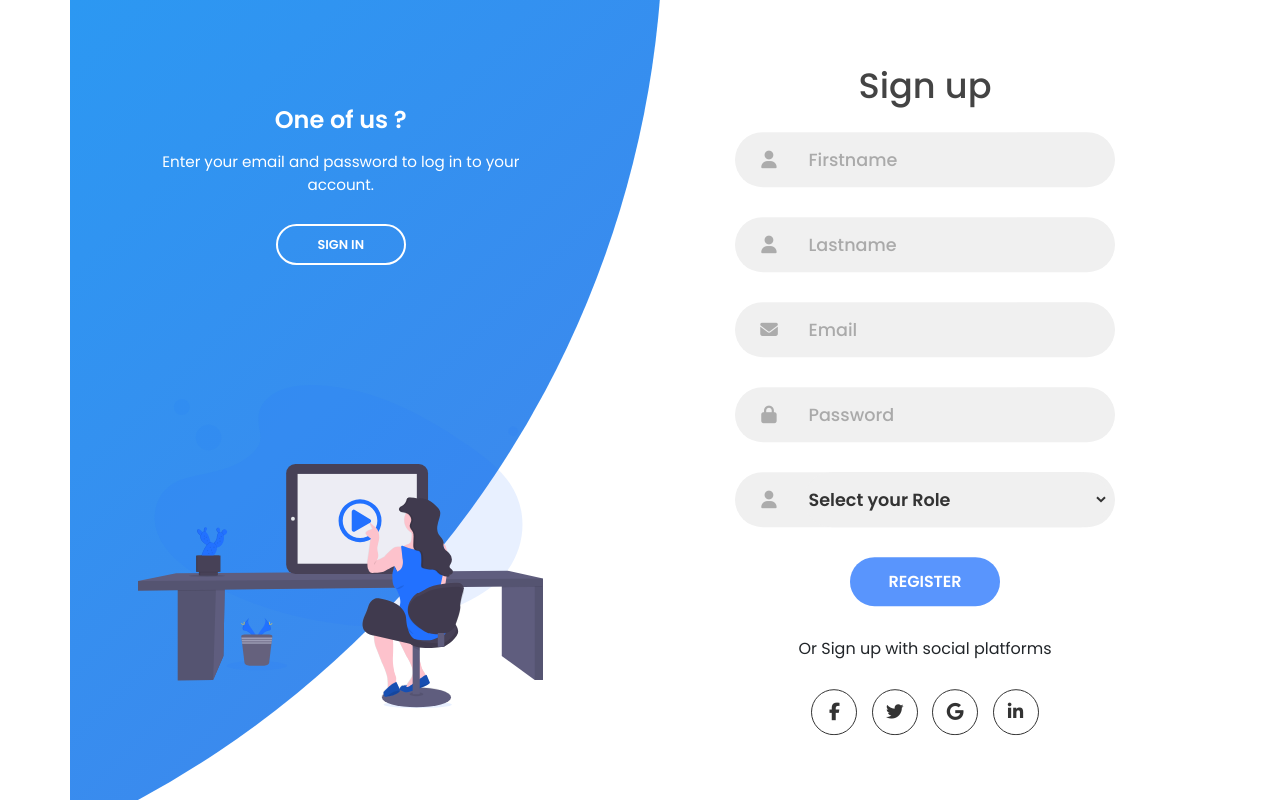
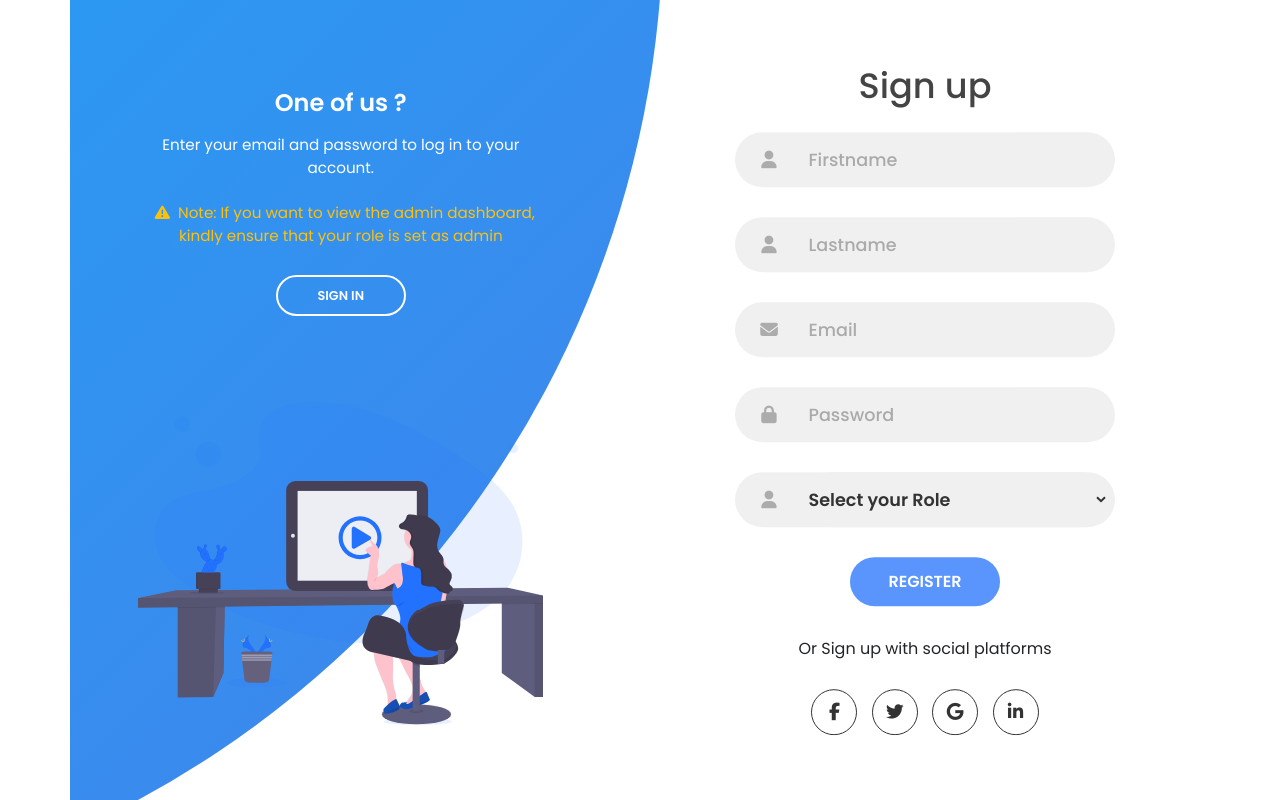
Before and after one commit to YUSRIN20/URL-Shortener-Frontend, a React (Vite) app: page / in a window 1280 px wide. Built offline with nearby package versions, Linux system fonts and the light colour scheme.

Commit message:
changed alligment on url dashboard and added warning message on register page added navigate button on navbar

```diff
--- a/src/Components/CreatedUrls.jsx
+++ b/src/Components/CreatedUrls.jsx
@@ -3,9 +3,9 @@ import React from 'react';
 const CreatedUrls = ({ responseData }) => {
     return (
         <div>
-            <h1 className='text-center'>Created Urls </h1>
+            <h1 className='text-center my-5'>Created Urls </h1>
             <div className='table-responsive'>
-                <table className="table table-striped mt-5">
+                <table className="table table-striped ">
                     <thead>
                         <tr>
                             {/* <th scope="col">S.No</th> */}
--- a/src/Components/NavBar.jsx
+++ b/src/Components/NavBar.jsx
@@ -1,5 +1,5 @@
 import React, { useState } from 'react';
-import { useNavigate } from 'react-router-dom';
+import { Link, useNavigate } from 'react-router-dom';
 
 const NavBar = () => {
     const [showAdminButton, setShowAdminButton] = useState(true);
@@ -27,7 +27,8 @@ const NavBar = () => {
     return (
         <nav className="navbar navbar-expand-lg bg-body-tertiary">
             <div className="container-fluid">
-                <a className="navbar-brand" href="#">URL-SHORTENER</a>
+                {/* <a className="navbar-brand">URL-SHORTENER</a> */}
+                <Link to="/home" className="navbar-brand">URL-SHORTENER</Link>
                 <button className="navbar-toggler" type="button" data-bs-toggle="collapse" data-bs-target="#navbarNavDropdown" aria-controls="navbarNavDropdown" aria-expanded="false" aria-label="Toggle navigation">
                     <span className="navbar-toggler-icon"></span>
                 </button>
--- a/src/Components/Registerpage.jsx
+++ b/src/Components/Registerpage.jsx
@@ -138,8 +138,14 @@ const Registerpage = () => {
                     <div class="panel left-panel">
                         <div class="content">
                             <h3>One of us ?</h3>
-                            <p>
+                            <p className='login-instruction'>
                                 Enter your email and password to log in to your account.
+                                <br />
+                                <br />
+                               <span className='text-warning mx-2'><i class="fa-solid fa-triangle-exclamation"></i></span>
+                               <span className='text-warning warning-message' >
+                                Note: If you want to view the admin dashboard, kindly ensure that your role is set as admin
+                                </span>
                             </p>
                             <button class="btn transparent" id="sign-in-btn" onClick={toggleMode} >
                                 Sign in
--- a/src/Components/UrlDashboard.jsx
+++ b/src/Components/UrlDashboard.jsx
@@ -32,7 +32,7 @@ const UrlDashboard = () => {
 
     return (
         <div>
-            <h2>Daily Counts</h2>
+            <h2 className='my-5 text-center'>Daily Counts</h2>
             {/* <ul>
                 {dailyCounts.map((item, index) => (
                     <li key={index}>
@@ -49,7 +49,7 @@ const UrlDashboard = () => {
                 ))}
             </ul> */}
             <div className='table-responsive'>
-                <table className="table table-striped mt-5">
+                <table className="table table-striped">
                     <thead>
                         <tr>
                             <th scope="col">#</th>
@@ -63,7 +63,7 @@ const UrlDashboard = () => {
                             return (
                                     <tr key={index}>
                                         <th scope="row">{index + 1}</th>
-                                        <td className='text-center'>{item._id.lastname}</td>
+                                        <td className='text-center '>{item._id.lastname}</td>
                                         <td className='text-center'>{item.count}</td>
                                         <td className='text-center'>{item._id.date}</td>
                                     </tr>
@@ -72,9 +72,9 @@ const UrlDashboard = () => {
                     </tbody>
                 </table>
             </div>
-            <h2>Monthly Count</h2>
+            <h2 className='my-5 text-center'>Monthly Count</h2>
             <div className='table-responsive'>
-                <table className="table table-striped mt-5">
+                <table className="table table-striped">
                     <thead>
                         <tr>
                             <th scope="col">#</th>
```
